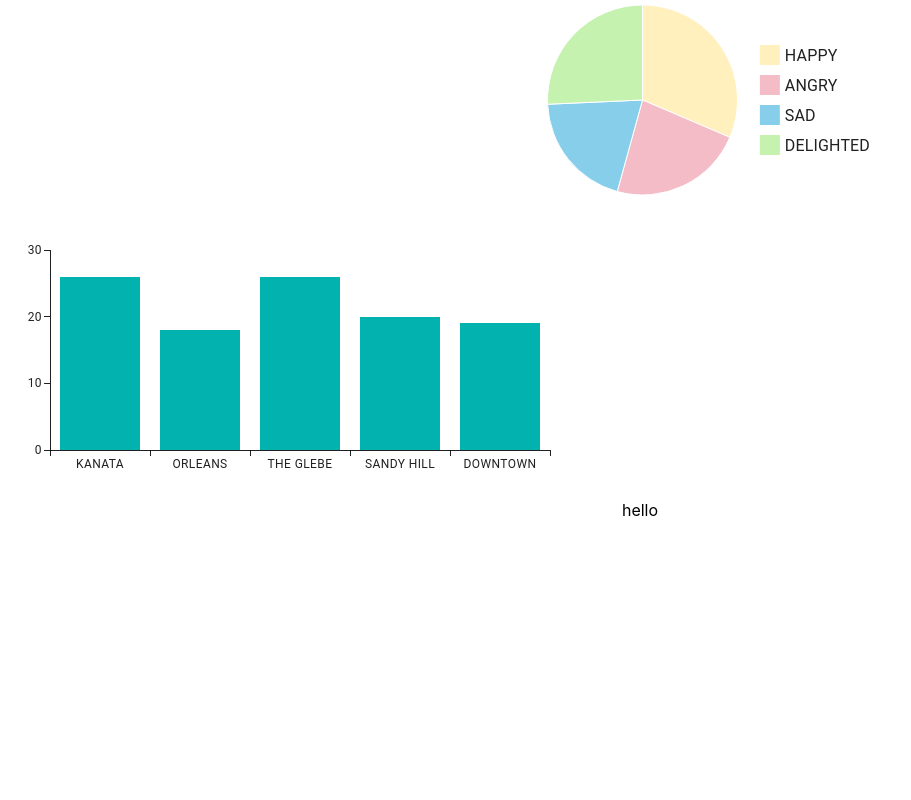
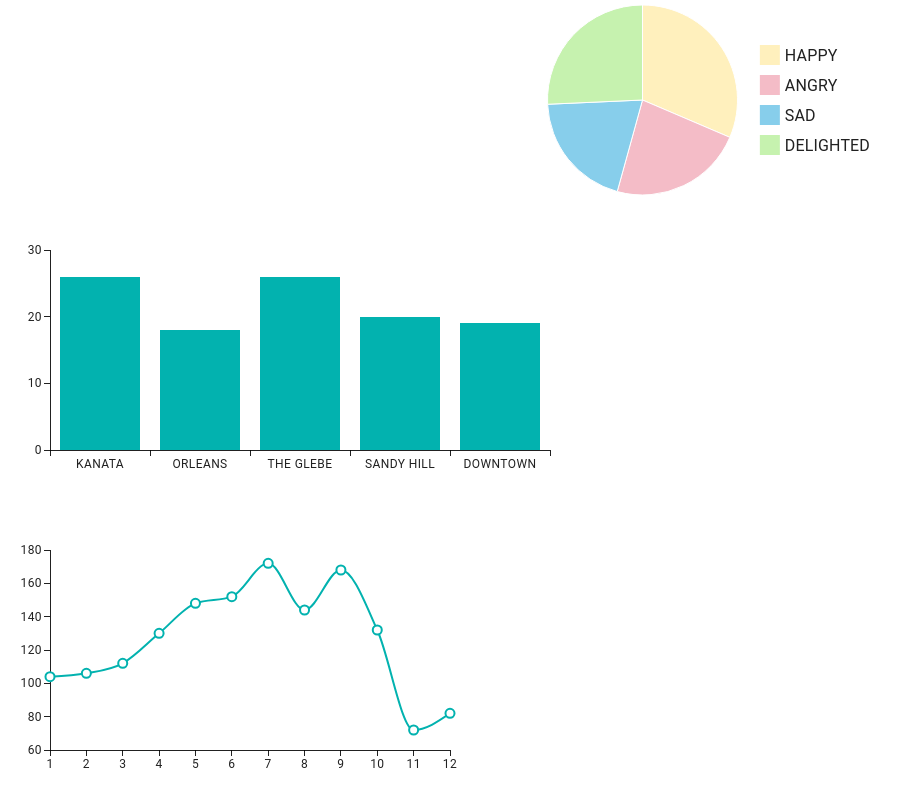
Before and after one commit to superd0nna/outstem-challenge-sarah, a React (Create React App) app in the folder outstem-challenge-ssiage/: page / in a window 1280 px wide. Shown: the whole page, without its empty margins (0-911 px from the left). Built offline with nearby package versions, Linux system fonts and the light colour scheme.

Commit message:
Goal 4 complete - line chart

```diff
--- a/outstem-challenge-ssiage/src/components/Bar.tsx
+++ b/outstem-challenge-ssiage/src/components/Bar.tsx
@@ -64,7 +64,6 @@ export const Bar = () => {
         finalResult.values = [{
           "data": values
         }]
-        console.log(finalResult)
       return finalResult
     }
 
--- a/outstem-challenge-ssiage/src/components/Line.tsx
+++ b/outstem-challenge-ssiage/src/components/Line.tsx
@@ -1,10 +1,95 @@
 import React from "react";
+import { LineChart } from "@mui/x-charts";
+import { useEffect, useState } from "react";
+import orders from '../data/order_data.json'
+import prices from '../data/pricing_data.json'
+
+interface sortedData {
+    month: string[]
+    total: number[]
+}
+
+interface Item {
+    type: string
+    size: string
+}
+
+enum PizzaOptions {
+    cheese = 'Cheese',
+    pepperoni = 'Pepperoni',
+    deluxe = 'Deluxe',
+    hawaiian = 'Hawaiian',
+    meatlovers = "MeatLovers"
+}
+
 
 export const Line = () => {
+    const init: sortedData = {
+        month: [], total: []
+    }
+    const [convertedData, setConvertedData] = useState<sortedData>(init);
+    useEffect(() => {
+        const data = {}
+        const convertedDataValue: sortedData = convertData(data);
+        setConvertedData(convertedDataValue);
+    }, [])
+
+    const convertItemsToPrice = (data: Item[]): number => {
+        let total_price: number = 0;
+        for (const data_element of data) {
+            total_price += prices[data_element.type][data_element.size]
+
+        }
+        return total_price;
+    }
+
+    const convertData = (data: object): sortedData => {
+        let returnValue: sortedData = {
+            'month': [], 'total': []
+        }
+        const monthlyLookup: Record<string, number> = {
+            '01': 0,
+            '02': 0,
+            '03': 0,
+            '04': 0,
+            '05': 0,
+            '06': 0,
+            '07': 0,
+            '08': 0,
+            '09': 0,
+            '10': 0,
+            '11': 0,
+            '12': 0
+        }
+
+        for(const i of orders) {
+            const month = i.date.split('-')[1];
+            monthlyLookup[month] += convertItemsToPrice(i.items);
+        }
+
+        // Iterate through your monthly lookup and split into two lists
+        const keyValueArray: [string, number][] = Object.entries(monthlyLookup);
+
+        // Sort the array based on keys
+        keyValueArray.sort((a, b) => a[0].localeCompare(b[0]));
+
+        for (const [key, value] of keyValueArray) {
+            returnValue.month.push(key);
+            returnValue.total.push(value);
+        }
+        return returnValue;
+    }
+
+
 
     return (
         <div className="div">
-            hello
+            <LineChart
+                xAxis={[{ data: convertedData.month }]}
+                series={[{data: convertedData.total},]}
+                width={500}
+                height={300}
+                />
         </div>
     )
 }
--- a/outstem-challenge-ssiage/tsconfig.json
+++ b/outstem-challenge-ssiage/tsconfig.json
@@ -1,5 +1,9 @@
 {
   "compilerOptions": {
+    "ignoreDeprecations": "5.0",
+    "suppressImplicitAnyIndexErrors": true,
+    "strictNullChecks":false,
+    "strictPropertyInitialization": false,
     "target": "es5",
     "lib": [
       "dom",
@@ -18,7 +22,7 @@
     "resolveJsonModule": true,
     "isolatedModules": true,
     "noEmit": true,
-    "jsx": "react-jsx"
+    "jsx": "react-jsx",
   },
   "include": [
     "src"
```
Also changed, not shown: outstem-challenge-ssiage/src/components/data.ts (added, +11 -0 lines).
